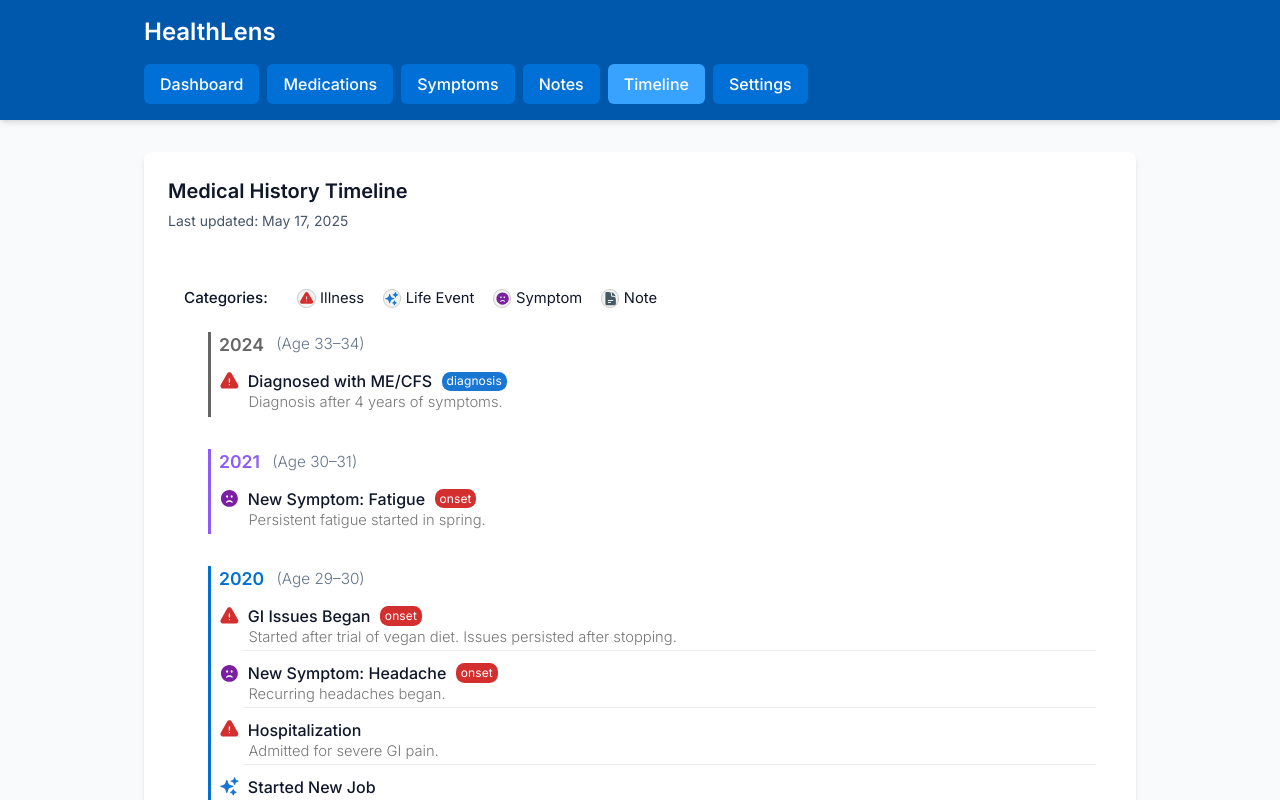
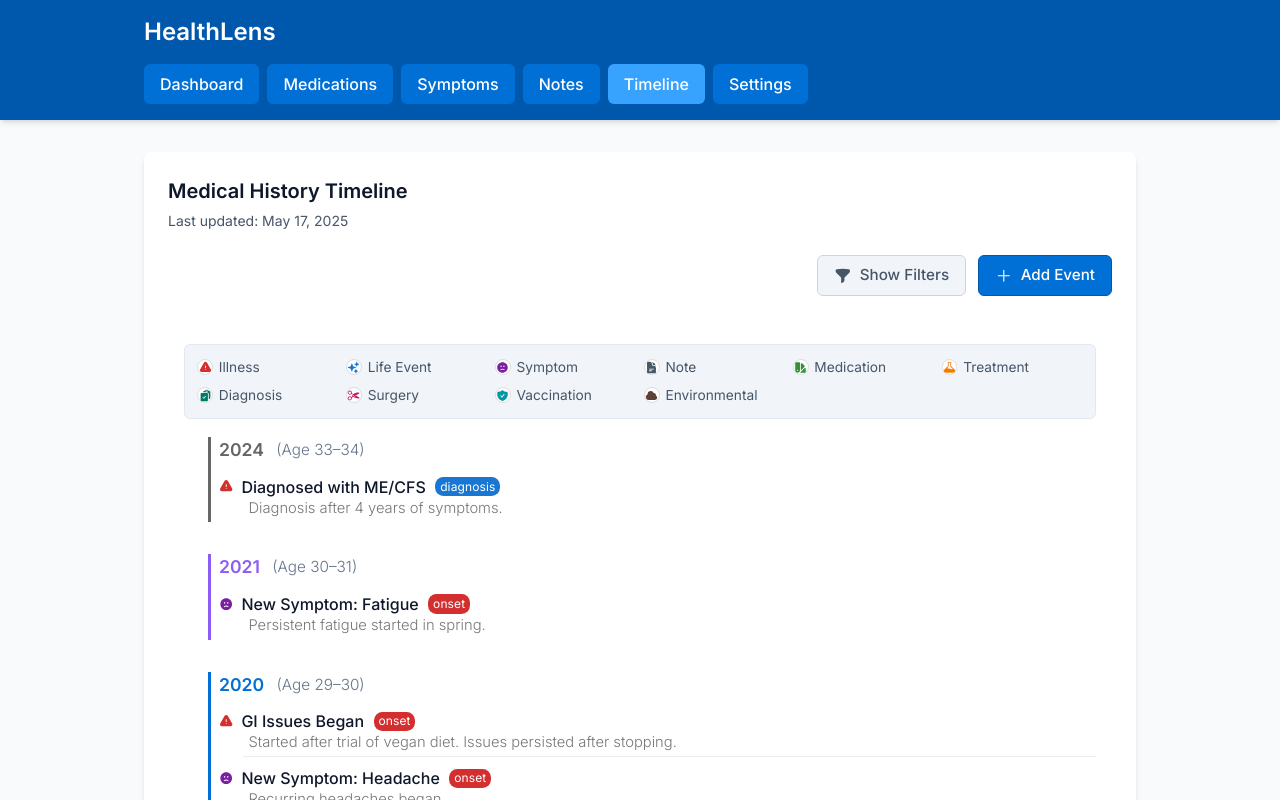
Before and after one commit to rannmann/health-lens, a Vue app in the folder frontend/: page /timeline in a window 1280 px wide. Shown: the top 800 px of the page. Built offline with nearby package versions, Linux system fonts and the light colour scheme; what vue3-apexcharts would draw is missing.

Commit message:
feat: add a bunch of new categories, input etc

```diff
--- a/frontend/src/views/Timeline.vue
+++ b/frontend/src/views/Timeline.vue
@@ -1,7 +1,21 @@
 <script setup lang="ts">
 import { ref, computed } from 'vue';
-import { ExclamationTriangleIcon, SparklesIcon, FaceFrownIcon, DocumentTextIcon } from '@heroicons/vue/24/solid';
+import {
+  ExclamationTriangleIcon,
+  SparklesIcon,
+  FaceFrownIcon,
+  DocumentTextIcon,
+  PlusIcon,
+  BeakerIcon,
+  ClipboardDocumentCheckIcon,
+  ScissorsIcon,
+  ShieldCheckIcon,
+  CloudIcon,
+  SwatchIcon,
+  FunnelIcon
+} from '@heroicons/vue/24/solid';
 import BaseCard from '@/components/BaseCard.vue';
+import BaseModal from '@/components/BaseModal.vue';
 
 interface Category {
   id: number;
@@ -18,6 +32,12 @@ interface Event {
   title: string;
   description: string;
   tag: string;
+  sourceType?: 'medication' | 'symptom' | 'note' | 'manual';
+  sourceId?: string;
+  severity?: number;
+  relatedEvents?: number[]; // IDs of related events
+  confidence?: 'high' | 'medium' | 'low'; // Confidence in the event's significance
+  impact?: 'major' | 'moderate' | 'minor'; // Impact on health
 }
 
 // Demo categories with Heroicons
@@ -25,7 +45,13 @@ const categories: Category[] = [
   { id: 1, name: 'Illness', icon: ExclamationTriangleIcon, color: '#D32F2F' },
   { id: 2, name: 'Life Event', icon: SparklesIcon, color: '#1976D2' },
   { id: 3, name: 'Symptom', icon: FaceFrownIcon, color: '#7B1FA2' },
-  { id: 4, name: 'Note', icon: DocumentTextIcon, color: '#455A64' }
+  { id: 4, name: 'Note', icon: DocumentTextIcon, color: '#455A64' },
+  { id: 5, name: 'Medication', icon: SwatchIcon, color: '#388E3C' },
+  { id: 6, name: 'Treatment', icon: BeakerIcon, color: '#F57C00' },
+  { id: 7, name: 'Diagnosis', icon: ClipboardDocumentCheckIcon, color: '#00796B' },
+  { id: 8, name: 'Surgery', icon: ScissorsIcon, color: '#C2185B' },
+  { id: 9, name: 'Vaccination', icon: ShieldCheckIcon, color: '#0097A7' },
+  { id: 10, name: 'Environmental', icon: CloudIcon, color: '#5D4037' }
 ];
 
 // Tag color mapping
@@ -158,14 +184,127 @@ function getYearAgeRange(birthdate: string, year: number): string {
   const ageEnd = getAgeOnDate(birthdate, dec31);
   return ageStart === ageEnd ? `${ageStart}` : `${ageStart}–${ageEnd}`;
 }
+
+// Add new computed property for filtering
+const filteredEvents = computed(() => {
+  return events.value.filter(event => {
+    // Add any filtering logic here
+    return true;
+  });
+});
+
+// Add new method for adding events from other components
+function addEventFromSource(sourceType: 'medication' | 'symptom' | 'note', sourceData: any) {
+  const newEvent: Event = {
+    id: events.value.length + 1,
+    year: new Date(sourceData.timestamp).getFullYear(),
+    month: new Date(sourceData.timestamp).getMonth() + 1,
+    categoryId: getCategoryIdForSource(sourceType),
+    title: sourceData.title || sourceData.name,
+    description: sourceData.description || sourceData.notes || '',
+    tag: sourceData.tag || '',
+    sourceType,
+    sourceId: sourceData.id,
+    severity: sourceData.severity,
+    confidence: 'medium',
+    impact: 'moderate'
+  };
+  events.value.push(newEvent);
+}
+
+function getCategoryIdForSource(sourceType: 'medication' | 'symptom' | 'note'): number {
+  switch (sourceType) {
+    case 'medication': return 5;
+    case 'symptom': return 3;
+    case 'note': return 4;
+    default: return 4;
+  }
+}
+
+const showAddEventModal = ref(false);
+const showFilters = ref(false);
+const activeFilters = ref({
+  category: '',
+  impact: '',
+  search: ''
+});
+
+const newEvent = ref({
+  id: 0,
+  year: 0,
+  month: 0,
+  categoryId: 0,
+  title: '',
+  description: '',
+  tag: '',
+  sourceType: 'manual' as const,
+  sourceId: '',
+  severity: 0,
+  confidence: 'medium' as const,
+  impact: 'moderate' as const,
+  date: new Date().toISOString().split('T')[0]
+});
+
+function addNewEvent() {
+  const [year, month] = newEvent.value.date.split('-');
+  const event: Event = {
+    id: events.value.length + 1,
+    year: parseInt(year),
+    month: parseInt(month),
+    categoryId: newEvent.value.categoryId,
+    title: newEvent.value.title,
+    description: newEvent.value.description,
+    tag: newEvent.value.tag,
+    sourceType: newEvent.value.sourceType,
+    sourceId: newEvent.value.sourceId,
+    severity: newEvent.value.severity,
+    confidence: newEvent.value.confidence,
+    impact: newEvent.value.impact
+  };
+  events.value.push(event);
+  showAddEventModal.value = false;
+}
 </script>
 
 <template>
   <BaseCard class="timeline-container" title="Medical History Timeline" :subtitle="'Last updated: ' + formattedDate">
+    <div class="timeline-controls">
+      <div class="action-section">
+        <button @click="showFilters = !showFilters" class="button button--secondary">
+          <FunnelIcon class="icon" />
+          {{ showFilters ? 'Hide Filters' : 'Show Filters' }}
+        </button>
+        <button @click="showAddEventModal = true" class="button button--primary">
+          <PlusIcon class="icon" />
+          Add Event
+        </button>
+      </div>
+    </div>
+
+    <div v-if="showFilters" class="filter-section">
+      <select v-model="activeFilters.category" class="input">
+        <option value="">All Categories</option>
+        <option v-for="cat in categories" :key="cat.id" :value="cat.id">
+          {{ cat.name }}
+        </option>
+      </select>
+      <select v-model="activeFilters.impact" class="input">
+        <option value="">All Impact Levels</option>
+        <option value="major">Major Impact</option>
+        <option value="moderate">Moderate Impact</option>
+        <option value="minor">Minor Impact</option>
+      </select>
+      <input
+        v-model="activeFilters.search"
+        type="text"
+        class="input"
+        placeholder="Search events..."
+      >
+    </div>
+
     <div class="timeline-view">
       <div class="timeline-legend">
-        <div class="legend-row">
-          <span class="legend-title">Categories:</span>
+        <div class="legend-grid">
           <span v-for="cat in categories" :key="cat.id" class="legend-item">
             <span class="legend-icon-bg">
               <component :is="cat.icon" class="icon-svg" :style="{ color: cat.color }" />
@@ -187,10 +326,19 @@ function getYearAgeRange(birthdate: string, year: number): string {
                 <component :is="getCategory(event.categoryId).icon" class="icon-svg event"
                   :style="{ color: getCategory(event.categoryId).color }" />
                 <span class="event-title">{{ event.title }}</span>
-                <span v-if="event.tag" class="event-tag-inline" :style="{ backgroundColor: tagColors[event.tag] }">{{
-                  event.tag }}</span>
+                <span v-if="event.tag" class="event-tag-inline" :style="{ backgroundColor: tagColors[event.tag] }">
+                  {{ event.tag }}
+                </span>
+                <span v-if="event.impact" class="event-impact" :class="'impact-' + event.impact">
+                  {{ event.impact }}
+                </span>
               </div>
               <div class="event-description-condensed" v-if="event.description">{{ event.description }}</div>
+              <div v-if="event.sourceType" class="event-source">
+                <span class="source-badge" :class="'source-' + event.sourceType">
+                  {{ event.sourceType }}
+                </span>
+              </div>
               <div v-if="idx < group.events.length - 1" class="event-divider"></div>
             </div>
           </div>
@@ -198,6 +346,54 @@ function getYearAgeRange(birthdate: string, year: number): string {
       </div>
     </div>
   </BaseCard>
+
+  <!-- Add Event Modal -->
+  <BaseModal v-if="showAddEventModal" @close="showAddEventModal = false">
+    <template #title>Add Timeline Event</template>
+    <div class="add-event-form">
+      <div class="form-group">
+        <label>Category</label>
+        <select v-model="newEvent.categoryId" class="input">
+          <option v-for="cat in categories" :key="cat.id" :value="cat.id">
+            {{ cat.name }}
+          </option>
+        </select>
+      </div>
+      <div class="form-group">
+        <label>Title</label>
+        <input v-model="newEvent.title" type="text" class="input" />
+      </div>
+      <div class="form-group">
+        <label>Description</label>
+        <textarea v-model="newEvent.description" class="input"></textarea>
+      </div>
+      <div class="form-group">
+        <label>Date</label>
+        <input v-model="newEvent.date" type="date" class="input" />
+      </div>
+      <div class="form-group">
+        <label>Impact</label>
+        <select v-model="newEvent.impact" class="input">
+          <option value="major">Major</option>
+          <option value="moderate">Moderate</option>
+          <option value="minor">Minor</option>
+        </select>
+      </div>
+      <div class="form-group">
+        <label>Tag</label>
+        <select v-model="newEvent.tag" class="input">
+          <option value="">None</option>
+          <option value="onset">Onset</option>
+          <option value="diagnosis">Diagnosis</option>
+          <option value="remission">Remission</option>
+        </select>
+      </div>
+    </div>
+    <template #actions>
+      <button @click="addNewEvent" class="button button--primary">Add Event</button>
+      <button @click="showAddEventModal = false" class="button button--secondary">Cancel</button>
+    </template>
+  </BaseModal>
 </template>
 
 <style scoped>
@@ -208,58 +404,51 @@ function getYearAgeRange(birthdate: string, year: number): string {
 }
 
 .timeline-legend {
-  display: flex;
-  flex-direction: column;
-  gap: 0.3em;
   margin-bottom: 1.2em;
-  font-size: 0.98em;
+  font-size: 0.95em;
+  background: var(--surface-secondary, #f8f9fa);
+  padding: 0.8em;
+  border-radius: var(--radius-md);
+  border: 1px solid var(--border-light);
 }
 
-.legend-row {
-  display: flex;
+.legend-grid {
+  display: grid;
+  grid-template-columns: repeat(auto-fill, minmax(140px, 1fr));
+  gap: 0.5em;
   align-items: center;
-  gap: 1.2em;
-  margin-bottom: 0.2em;
-}
-
-.legend-title {
-  font-weight: 500;
-  margin-right: 0.7em;
-  font-size: 0.97em;
 }
 
 .legend-item {
   display: flex;
   align-items: center;
-  gap: 0.3em;
-  font-size: 0.97em;
+  gap: 0.4em;
+  font-size: 0.95em;
+  white-space: nowrap;
 }
 
 .legend-icon-bg {
   display: flex;
   align-items: center;
   justify-content: center;
-  width: 1.2em;
-  height: 1.2em;
-  background: #f3f3f3;
+  width: 1.1em;
+  height: 1.1em;
+  background: #fff;
   border-radius: 50%;
-  border: 1px solid #ccc;
+  border: 1px solid #ddd;
+  flex-shrink: 0;
 }
 
 .icon-svg {
-  width: 1em;
-  height: 1em;
+  width: 0.9em;
+  height: 0.9em;
   margin: 0;
   display: block;
 }
 
-.icon-svg.event {
-  width: 1.3em;
-  height: 1.3em;
-}
-
 .legend-label {
-  font-size: 0.97em;
+  font-size: 0.95em;
+  color: var(--text-secondary);
 }
 
 .timeline {
@@ -338,4 +527,189 @@ function getYearAgeRange(birthdate: string, year: number): string {
   margin: 0.2em 0 0.2em 1.5em;
   width: calc(100% - 1.5em);
 }
+
+.timeline-controls {
+  display: flex;
+  justify-content: flex-end;
+  margin-bottom: 1rem;
+  gap: 0.5rem;
+}
+
+.filter-section {
+  display: flex;
+  gap: 0.5rem;
+  margin-bottom: 1rem;
+  padding: 1rem;
+  background: var(--surface-secondary, #f8f9fa);
+  border-radius: var(--radius-md);
+  border: 1px solid var(--border-light);
+}
+
+.action-section {
+  display: flex;
+  gap: 0.75rem;
+}
+
+.button {
+  display: inline-flex;
+  align-items: center;
+  gap: 0.5rem;
+  padding: 0.5rem 1rem;
+  border-radius: var(--radius-md);
+  font-weight: 500;
+  font-size: 0.95rem;
+  transition: all 0.2s ease;
+  border: 1px solid transparent;
+  cursor: pointer;
+  white-space: nowrap;
+}
+
+.button--primary {
+  background-color: var(--primary-500, #2563eb);
+  color: white;
+  border-color: var(--primary-600, #1d4ed8);
+}
+
+.button--primary:hover {
+  background-color: var(--primary-600, #1d4ed8);
+}
+
+.button--secondary {
+  background-color: var(--surface-secondary, #f8f9fa);
+  color: var(--text-secondary, #4b5563);
+  border-color: var(--border-medium, #e5e7eb);
+}
+
+.button--secondary:hover {
+  background-color: var(--surface-hover, #f1f5f9);
+  border-color: var(--border-hover, #cbd5e1);
+}
+
+.button .icon {
+  width: 1.1rem;
+  height: 1.1rem;
+  stroke-width: 2;
+}
+
+.event-impact {
+  font-size: 0.75em;
+  padding: 0.1em 0.4em;
+  border-radius: 0.7em;
+  margin-left: 0.5em;
+}
+
+.impact-major {
+  background-color: #D32F2F;
+  color: white;
+}
+
+.impact-moderate {
+  background-color: #F57C00;
+  color: white;
+}
+
+.impact-minor {
+  background-color: #757575;
+  color: white;
+}
+
+.event-source {
+  margin-left: 2em;
+  margin-top: 0.2em;
+}
+
+.source-badge {
+  font-size: 0.75em;
+  padding: 0.1em 0.4em;
+  border-radius: 0.7em;
+  background-color: #E0E0E0;
+  color: #424242;
+}
+
+.source-medication {
+  background-color: #E8F5E9;
+  color: #2E7D32;
+}
+
+.source-symptom {
+  background-color: #F3E5F5;
+  color: #6A1B9A;
+}
+
+.source-note {
+  background-color: #ECEFF1;
+  color: #37474F;
+}
+
+.add-event-form {
+  display: flex;
+  flex-direction: column;
+  gap: 1rem;
+}
+
+.form-group {
+  display: flex;
+  flex-direction: column;
+  gap: 0.5rem;
+}
+
+.form-group label {
+  font-weight: 500;
+  color: var(--text-secondary);
+}
+
+/* Print styles */
+@media print {
+  .timeline-controls,
+  .filter-section {
+    display: none;
+  }
+
+  .timeline-container {
+    box-shadow: none;
+    border: none;
+  }
+
+  .timeline-view {
+    padding: 0;
+  }
+
+  .timeline-legend {
+    background: none;
+    border: none;
+    padding: 0;
+    margin-bottom: 1rem;
+  }
+
+  .legend-grid {
+    grid-template-columns: repeat(4, 1fr);
+  }
+
+  .timeline-year {
+    break-inside: avoid;
+    page-break-inside: avoid;
+  }
+
+  .year-events {
+    break-inside: avoid;
+    page-break-inside: avoid;
+  }
+
+  .event-divider {
+    border-color: #000;
+  }
+
+  .event-title,
+  .event-description-condensed {
+    color: #000;
+  }
+
+  .year-header {
+    color: #000;
+  }
+
+  .year-age {
+    color: #666;
+  }
+}
 </style>
```
